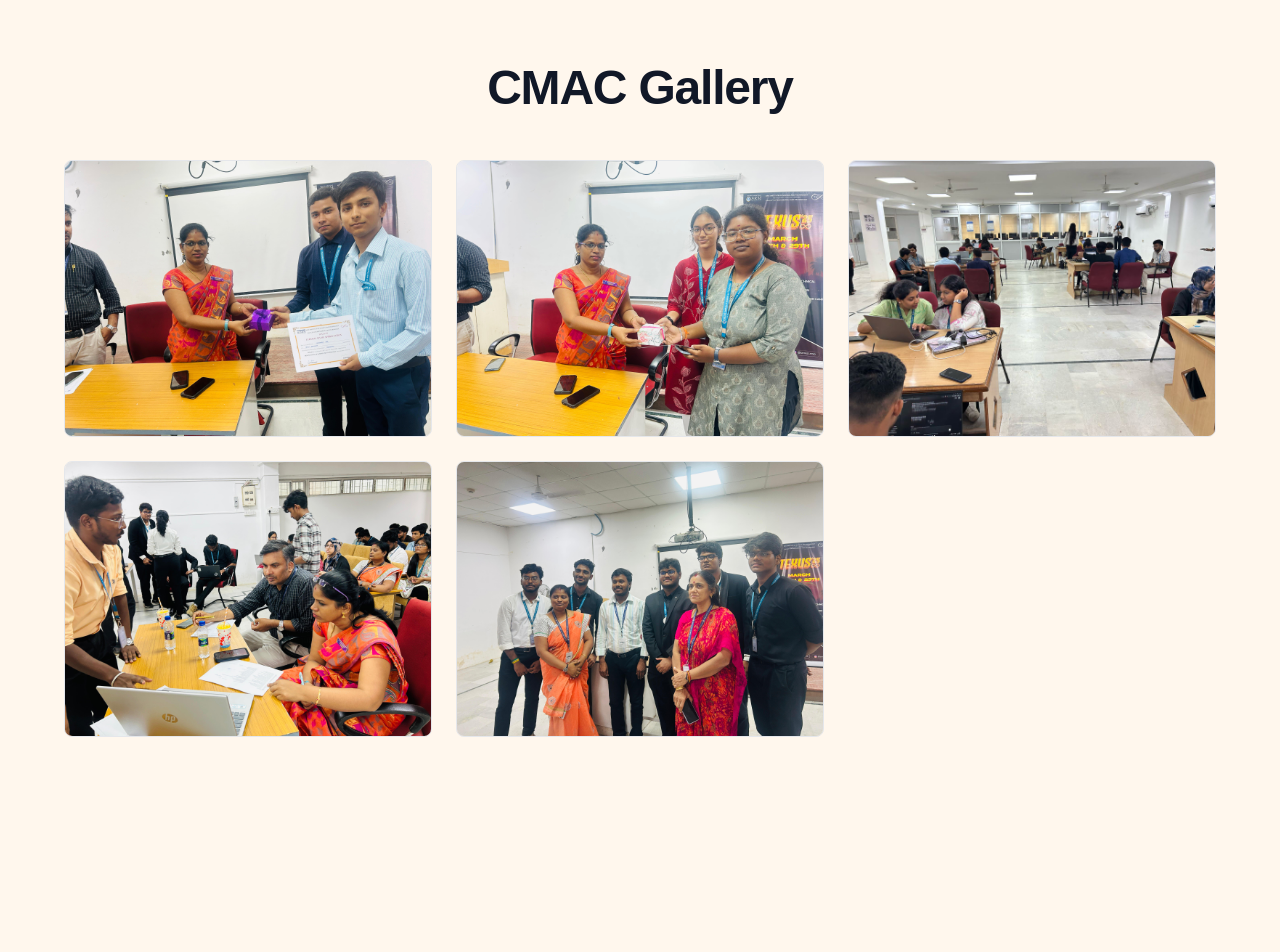
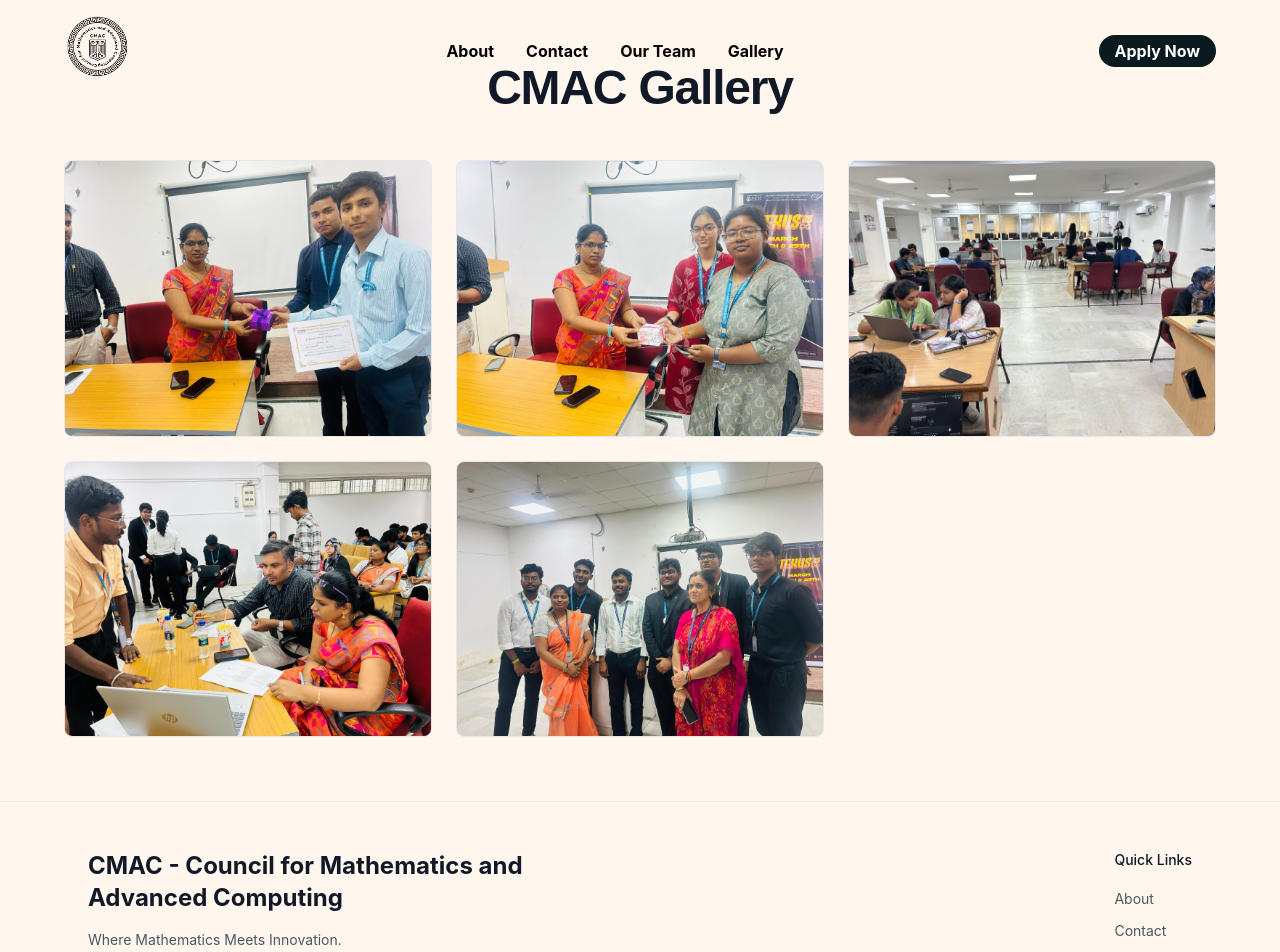
Before and after one commit to Sai-404/cmac-website, a React (Vite) app in the folder client/: page /gallery in a window 1280 px wide. Shown: the top 952 px of the page. Before the commit the page ends 801 px from the top, so only its background shows below. Built offline with nearby package versions, Linux system fonts and the light colour scheme.

Commit message:
Refactor Gallery component layout: add Header and Footer, improve image captions

```diff
--- a/client/src/Home/Components/Gallery.jsx
+++ b/client/src/Home/Components/Gallery.jsx
@@ -5,14 +5,16 @@ import galleryImage2 from '../../assets/Gallery/galleryImage2.jpg';
 import galleryImage3 from '../../assets/Gallery/galleryImage3.jpg';
 import galleryImage4 from '../../assets/Gallery/galleryImage5.jpg';
 import galleryImage5 from '../../assets/Gallery/galleryImage4.jpg';
+import Header from './Header';
+import Footer from './Footer';
 
 const Gallery = () => {
   const images = [
-    { src: galleryImage2, alt: 'Winners of the event', caption: 'Winners' },
-    { src: galleryImage3, alt: 'Teams discussing strategies', caption: 'Teams Discussing' },
-    { src: galleryImage5, alt: 'Runners celebrating', caption: 'Runners' },
-    { src: galleryImage4, alt: 'Organisation team group photo', caption: 'Organisation Team' },
-    { src: galleryImage1, alt: 'Judges panel evaluating', caption: 'Judges Panel' },
+    { src: galleryImage2, alt: 'Winners of the event celebrating their victory', caption: 'Winners' },
+    { src: galleryImage3, alt: 'Teams discussing strategies during the event', caption: 'Runners' },
+    { src: galleryImage5, alt: 'Runners celebrating their achievement', caption: 'Teams Discussing' },
+    { src: galleryImage4, alt: 'Judges panel evaluating the participants', caption: 'Judges Panel' },
+    { src: galleryImage1, alt: 'Organization team posing for a group photo', caption: 'Organization Team' },
   ];
 
   const cardVariants = {
@@ -36,7 +38,9 @@ const Gallery = () => {
   };
 
   return (
-    <div className="min-h-screen w-full bg-[#FFF7ED] relative overflow-hidden flex flex-col items-center justify-center py-12 sm:py-16 px-4 sm:px-6 lg:px-8">
+    <div className="flex flex-col min-h-screen w-full bg-[#FFF7ED] overflow-hidden">
+      <Header />
+      <main className="flex-grow flex flex-col items-center justify-center py-12 sm:py-16 px-4 sm:px-6 lg:px-8">
         <motion.div
           className="max-w-6xl mx-auto text-center relative z-10"
           initial={{ opacity: 0, y: 50 }}
@@ -89,6 +93,8 @@ const Gallery = () => {
             ))}
           </div>
         </motion.div>
+      </main>
+      <Footer />
     </div>
   );
 };
```
Lines whose indentation alone changed are shown as unchanged.
